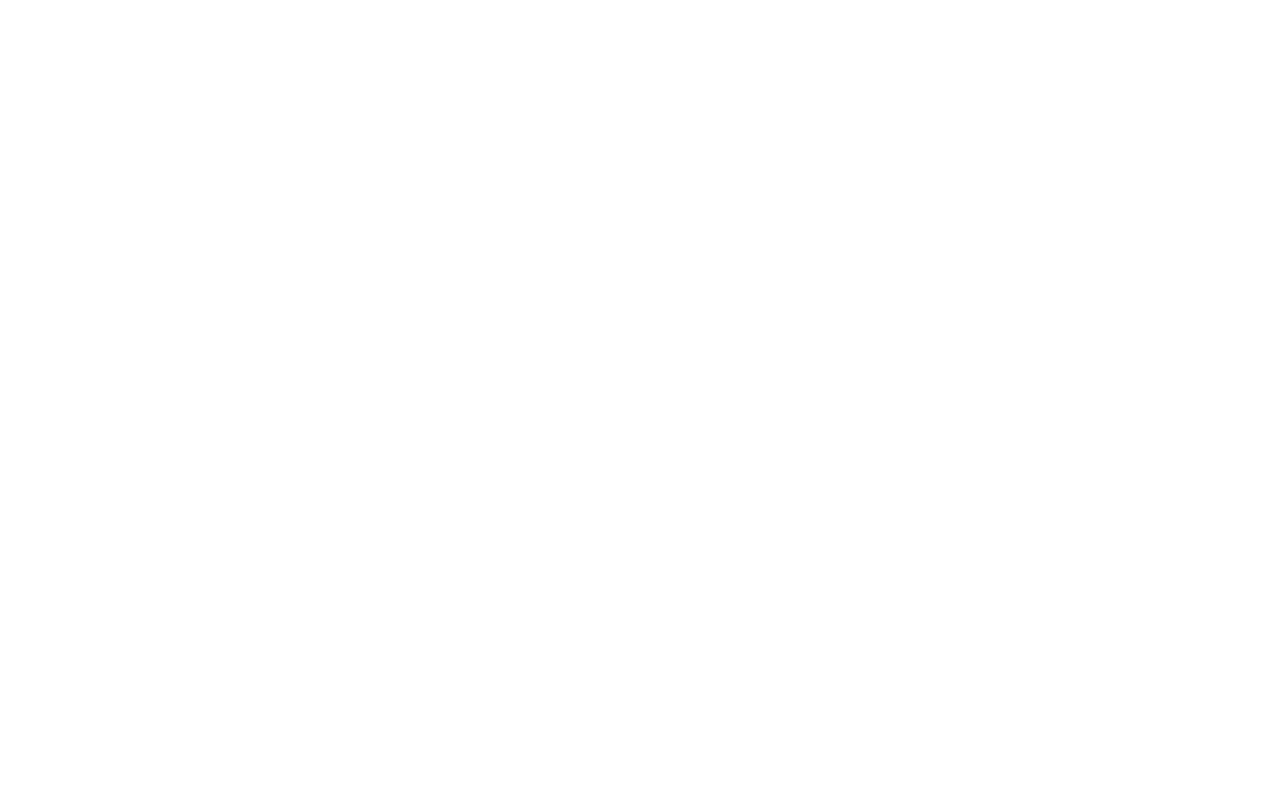
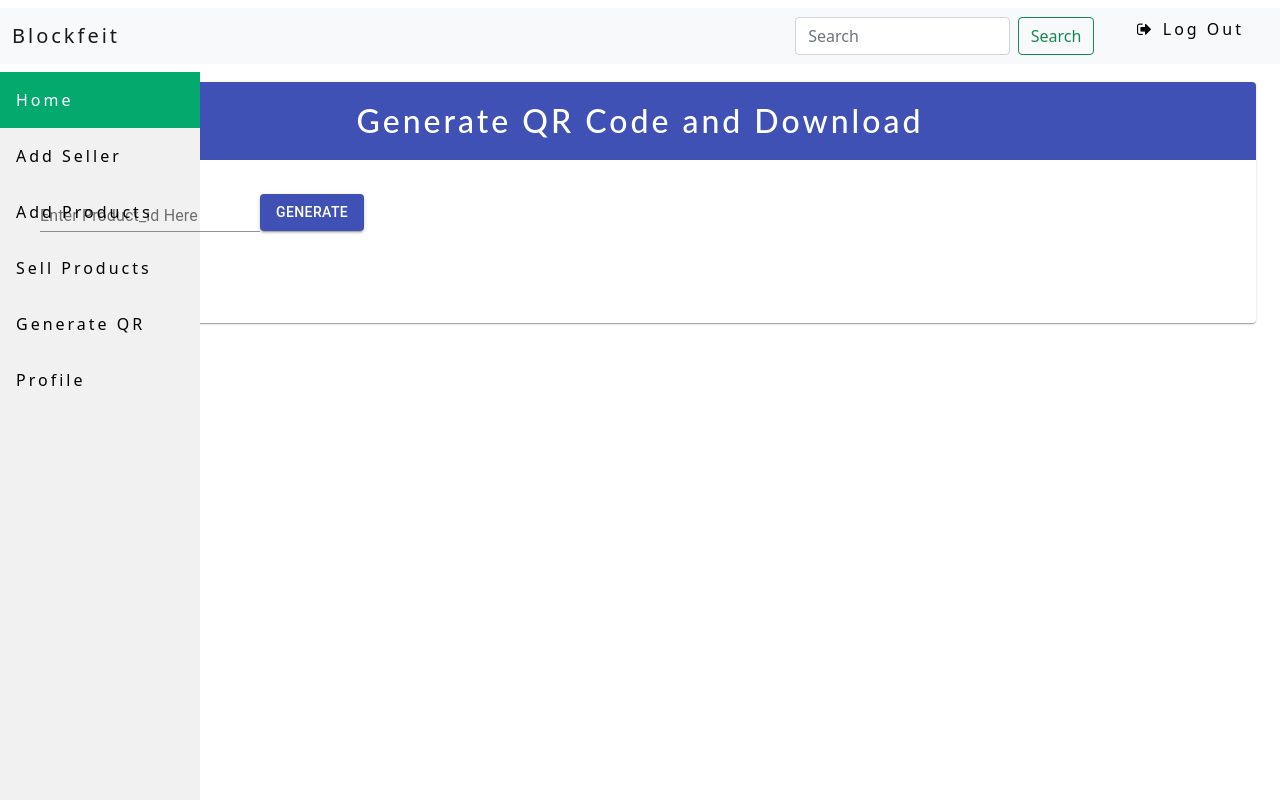
Before and after one commit to Payal-Thakur/BlockFeit-BE-project, a React (Create React App) app in the folder Front-End/blockfeit-app/: page /QRcode in a window 1280 px wide. Before the commit this address had no page. Built offline with nearby package versions, Linux system fonts and the light colour scheme.

Commit message:
QR code generation

```diff
--- a/Front-End/blockfeit-app/package.json
+++ b/Front-End/blockfeit-app/package.json
@@ -13,10 +13,12 @@
     "font-awesome": "^4.7.0",
     "jquery": "^3.6.0",
     "mdbreact": "^5.2.0",
+    "qrcode": "^1.5.0",
     "react": "^17.0.2",
     "react-bootstrap-icons": "^1.7.2",
     "react-dom": "^17.0.2",
     "react-icons": "^4.3.1",
+    "react-qr-reader": "^3.0.0-beta-1",
     "react-router-dom": "^6.2.1",
     "react-scripts": "5.0.0",
     "react-text": "^3.2.4",
--- a/Front-End/blockfeit-app/src/App.js
+++ b/Front-End/blockfeit-app/src/App.js
@@ -13,10 +13,13 @@
 import MAddProducts from './Components/Pages/MAddProducts';
 import MSellProducts from './Components/Pages/MSellProducts';
 import Mhome from './Components/Pages/Mhome';
+import QRcode from './Components/Pages/QRcode';
+
 
 import Chome from './Components/Pages/Chome';
 import Cprofile from './Components/Pages/Cprofile';
 import Chelp from './Components/Pages/Chelp';
+import Scanned from './Components/Pages/Scanned';
 
 import Vhome from './Components/Pages/Vhome';
 import Vsell from './Components/Pages/Vsell';
@@ -50,9 +53,12 @@
                   <Route path="/MSellProducts" element={<MSellProducts/>} />
                   <Route path="/Mnavbar" element={<Mnavbar/>} />
                   <Route path="/Msidebar" element={<Msidebar/>} />
+                  <Route path="/QRcode" element={<QRcode/>} />
+
                    <Route path="/Chome" element={<Chome/>} />
                    <Route path="/Cprofile" element={<Cprofile/>} />
                    <Route path="/Chelp" element={<Chelp/>} />
+                   <Route path="/Scanned" element={<Scanned/>} />
 
                    <Route path="/Vhome" element={<Vhome/>} />
                    <Route path="/Vsell" element={<Vsell/>} />
--- a/Front-End/blockfeit-app/src/Components/Pages/MAddProducts.js
+++ b/Front-End/blockfeit-app/src/Components/Pages/MAddProducts.js
@@ -36,6 +36,7 @@
         <a href="/MAddSeller">Add Seller</a>
         <a class="active" href="/MAddProducts">Add Products</a>
         <a href="/MSellProducts">Sell Products</a>
+        <a href="/QRcode">Generate QR </a>
         <a href="/">Profile</a>
          </div>
            </div>
--- a/Front-End/blockfeit-app/src/Components/Pages/MAddSeller.js
+++ b/Front-End/blockfeit-app/src/Components/Pages/MAddSeller.js
@@ -35,6 +35,7 @@
         <a class="active" href="/MAddSeller">Add Seller</a>
         <a href="/MAddProducts">Add Products</a>
         <a href="/MSellProducts">Sell Products</a>
+        <a href="/QRcode">Generate QR </a>
         <a href="/">Profile</a>
          </div>
            </div>
--- a/Front-End/blockfeit-app/src/Components/Pages/MSellProducts.js
+++ b/Front-End/blockfeit-app/src/Components/Pages/MSellProducts.js
@@ -35,6 +35,7 @@
         <a href="/MAddSeller">Add Seller</a>
         <a href="/MAddProducts">Add Products</a>
         <a class="active" href="/MSellProducts">Sell Products</a>
+        <a href="/QRcode">Generate QR </a>
         <a href="/">Profile</a>
          </div>
            </div>
--- a/Front-End/blockfeit-app/src/Components/Pages/Mhome.js
+++ b/Front-End/blockfeit-app/src/Components/Pages/Mhome.js
@@ -40,6 +40,7 @@
 <a href="/MAddSeller">Add Seller</a>
 <a href="/MAddProducts">Add Products</a>
 <a href="/MSellProducts">Sell Products</a>
+<a href="/QRcode">Generate QR </a>
 <a href="/">Profile</a>
  </div>
    </div>
--- /dev/null
+++ b/Front-End/blockfeit-app/src/Components/Pages/QRcode.js
@@ -0,0 +1,113 @@
+import React , {useState, useRef} from 'react';
+import {Container, Card, CardContent, makeStyles,Grid, TextField, Button} from '@material-ui/core';
+import QRCode from 'qrcode';
+import QrReader from 'react-qr-reader';
+import '../../style/QRcode.css';
+
+
+function QRcode(){
+
+    const [text, setText] = useState('');
+    const [imageUrl, setImageUrl] = useState('');
+    const classes = useStyles();
+
+    const generateQrCode = async () => {
+        try {
+              const response = await QRCode.toDataURL(text);
+
+              setImageUrl(response);
+        }catch (error) {
+          console.log(error);
+        }
+      }
+
+
+return(
+
+<div>
+
+<div class="wrapper">
+    <div class="navbar">
+    <nav class="navbar navbar-light bg-light">
+        <div class="container-fluid" >
+        <a class="navbar-brand" > Blockfeit</a>
+          <form class="d-flex " >
+
+            <input class="form-control me-2" type="search" placeholder="Search" aria-label="Search"/>
+            <button class="btn btn-outline-success" type="submit">Search</button>
+
+            <div class="col-6 col-md-4 sign-out-wrapper clearfix">
+            <a href="/Login" class="sign-out pull-right">
+            <i class="fa fa-sign-out"></i>
+    <span>Log Out</span>
+
+  </a>
+</div>
+          </form>
+        </div>
+      </nav>
+
+    </div>
+   </div>
+
+
+  <div class="wrapper">
+    <div class="sidebar">
+
+    <a class="active" href="#home">Home</a>
+<a href="/MAddSeller">Add Seller</a>
+<a href="/MAddProducts">Add Products</a>
+<a href="/MSellProducts">Sell Products</a>
+<a href="/QRcode">Generate QR </a>
+<a href="/">Profile</a>
+ </div>
+   </div>
+
+   <Container className={classes.conatiner}>
+          <Card>
+              <h2 className={classes.title}>Generate QR Code and Download </h2>
+              <CardContent>
+                  <Grid container spacing={112}>
+                      <Grid item xl={4} lg={4} md={6} sm={12} xs={12}>
+                          <TextField label="Enter Product_id Here" onChange={(e) => setText(e.target.value)}/>
+                          <Button className={classes.btn} variant="contained"
+                            color="primary" onClick={() => generateQrCode()}>Generate</Button>
+                            <br/>
+                            <br/>
+                            <br/>
+                            {imageUrl ? (
+                              <a href={imageUrl} download>
+                                  <img src={imageUrl} alt="img"/>
+                              </a>) : null}
+                      </Grid>
+                  </Grid>
+              </CardContent>
+          </Card>
+    </Container>
+</div>
+
+
+
+
+
+);
+}
+const useStyles = makeStyles((theme) => ({
+    conatiner: {
+      marginTop: 10
+    },
+    title: {
+      display: 'flex',
+      justifyContent: 'center',
+      alignItems:  'center',
+      background: '#3f51b5',
+      color: '#fff',
+      padding: 20
+    },
+    btn : {
+      marginTop: 10,
+      marginBottom: 20,
+
+    }
+}));
+export default QRcode;
--- /dev/null
+++ b/Front-End/blockfeit-app/src/Components/Pages/Scanned.js
@@ -0,0 +1,109 @@
+import React , {useState, useRef} from 'react';
+import {Container, Card, CardContent, makeStyles,Grid, TextField, Button} from '@material-ui/core';
+import {QRCode} from 'qrcode';
+import {QrReader} from 'react-qr-reader';
+import '../../style/Scanned.css';
+
+
+function Scanned(){
+
+
+    const classes = useStyles();
+    const [scanResultFile, setScanResultFile] = useState('');
+    const qrRef = useRef(null);
+    const [imageUrl, setImageUrl] = useState('');
+
+
+
+
+       const handleErrorFile = (error) => {
+        console.log(error);
+      }
+      const handleScanFile = (result) => {
+          if (result) {
+              setScanResultFile(result);
+          }
+      }
+      const onScanFile = () => {
+        qrRef.current.openImageDialog();
+      }
+
+return(
+
+<div>
+
+<div class="wrapper">
+    <div class="navbar">
+    <nav class="navbar navbar-light bg-light">
+        <div class="container-fluid" >
+        <a class="navbar-brand" > Blockfeit</a>
+          <form class="d-flex " >
+
+            <input class="form-control me-2" type="search" placeholder="Search" aria-label="Search"/>
+            <button class="btn btn-outline-success" type="submit">Search</button>
+
+            <div class="col-6 col-md-4 sign-out-wrapper clearfix">
+            <a href="/Login" class="sign-out pull-right">
+            <i class="fa fa-sign-out"></i>
+    <span>Log Out</span>
+
+  </a>
+</div>
+          </form>
+        </div>
+      </nav>
+
+    </div>
+   </div>
+
+
+
+
+   <Container className={classes.conatiner}>
+          <Card>
+              <h2 className={classes.title}>Generate QR Code and Download </h2>
+              <CardContent>
+                  <Grid container spacing={12}>
+                  <Grid item xl={4} lg={4} md={6} sm={12} xs={12}>
+                        <Button className={classes.btn} variant="contained" color="secondary" onClick={onScanFile}>Scan Qr Code</Button>
+                        <QrReader
+                          ref={qrRef}
+                          delay={300}
+                          style={{width: '100%'}}
+                          onError={handleErrorFile}
+                          onScan={handleScanFile}
+                          legacyMode
+                        />
+                        <h3>Scanned Code: {scanResultFile}</h3>
+                      </Grid>
+                  </Grid>
+              </CardContent>
+          </Card>
+    </Container>
+</div>
+
+
+
+
+
+);
+}
+const useStyles = makeStyles((theme) => ({
+    conatiner: {
+      marginTop: 10
+    },
+    title: {
+      display: 'flex',
+      justifyContent: 'center',
+      alignItems:  'center',
+      background: '#3f51b5',
+      color: '#fff',
+      padding: 20
+    },
+    btn : {
+      marginTop: 10,
+      marginBottom: 20,
+
+    }
+}));
+export default Scanned;
```
Also changed, not shown: Front-End/blockfeit-app/src/style/QRcode.css (added), Front-End/blockfeit-app/src/style/Scanned.css (added), 1 other file (tests, documents, lock files or other folders).
